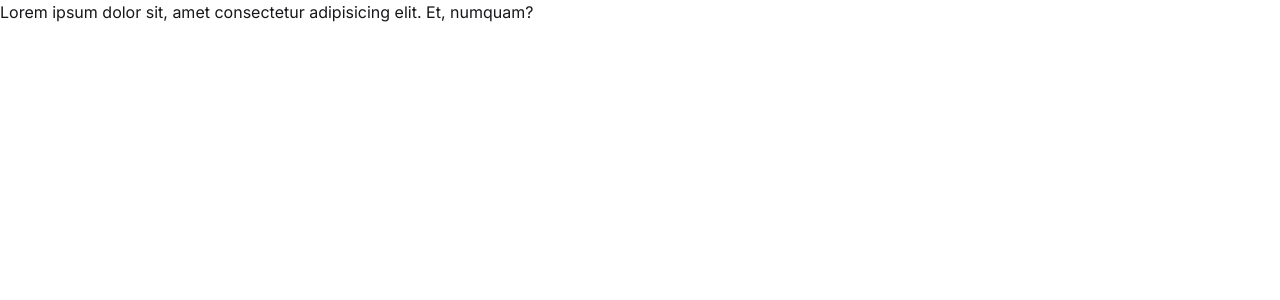
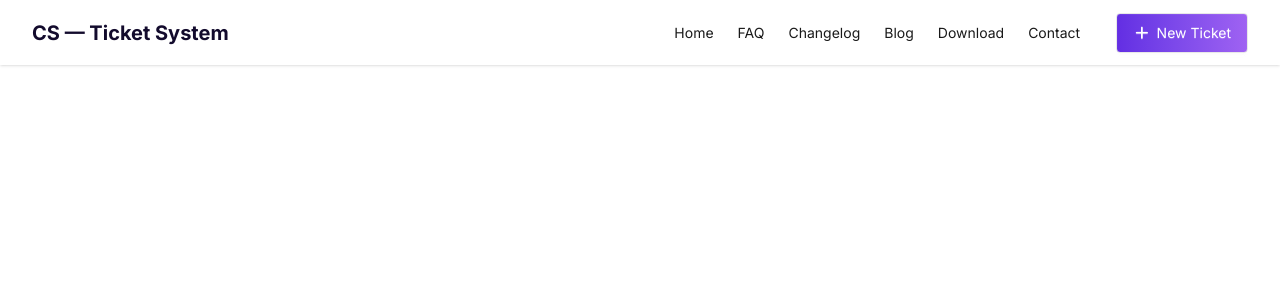
Before and after one commit to niloy1hasan/Customer-Support-Ticketing-System, a React (Vite) app: page / in a window 1280 px wide. Shown: the top 300 px of the page. Built offline with nearby package versions, Linux system fonts and the light colour scheme.

Commit message:
navbar added

```diff
--- a/index.html
+++ b/index.html
@@ -5,6 +5,7 @@
     <link rel="icon" type="image/svg+xml" href="/vite.svg" />
     <link rel="preconnect" href="https://fonts.googleapis.com">
     <link rel="preconnect" href="https://fonts.gstatic.com" crossorigin>
+    <link rel="stylesheet" href="https://cdnjs.cloudflare.com/ajax/libs/font-awesome/7.0.1/css/all.min.css" integrity="sha512-2SwdPD6INVrV/lHTZbO2nodKhrnDdJK9/kg2XD1r9uGqPo1cUbujc+IYdlYdEErWNu69gVcYgdxlmVmzTWnetw==" crossorigin="anonymous" referrerpolicy="no-referrer" />
     <link href="https://fonts.googleapis.com/css2?family=Inter:wght@400;500;600;700&display=swap" rel="stylesheet">
     <meta name="viewport" content="width=device-width, initial-scale=1.0" />
     <title>customer support ticketing system</title>
--- a/src/App.jsx
+++ b/src/App.jsx
@@ -1,10 +1,11 @@
 import './App.css'
+import Navbar from './Components/Navbar/Navbar'
 
 function App() {
 
   return (
     <>
-      <h1>Lorem ipsum dolor sit, amet consectetur adipisicing elit. Et, numquam?</h1>
+      <Navbar></Navbar>
     </>
   )
 }
--- /dev/null
+++ b/src/Components/Navbar/Navbar.jsx
@@ -0,0 +1,24 @@
+import React from 'react';
+
+const Navbar = () => {
+    return (
+        <nav className="navbar bg-base-100 max-w-[1600px] mx-auto shadow-sm">
+            <div className="flex-1 mx-6">
+                <a className="text-xl text-[#130B2D] font-bold cursor-pointer text-[20px]">CS — Ticket System</a>
+            </div>
+            <div className="flex items-center gap-5 mx-6">
+                 <ul className="menu menu-horizontal px-1 text-[#000000]/90">
+                    <li><a>Home</a></li>
+                    <li><a>FAQ</a></li>
+                    <li><a>Changelog</a></li>
+                    <li><a>Blog</a></li>
+                    <li><a>Download</a></li>
+                    <li><a>Contact</a></li>
+                </ul>
+                <button className="btn text-white bg-linear-to-r from-[#632EE3] to-[#9F62F2] font-normal rounded-sm"><i class="fa-solid fa-plus"></i> New Ticket</button>
+            </div>
+        </nav>
+    );
+};
+
+export default Navbar;
```
